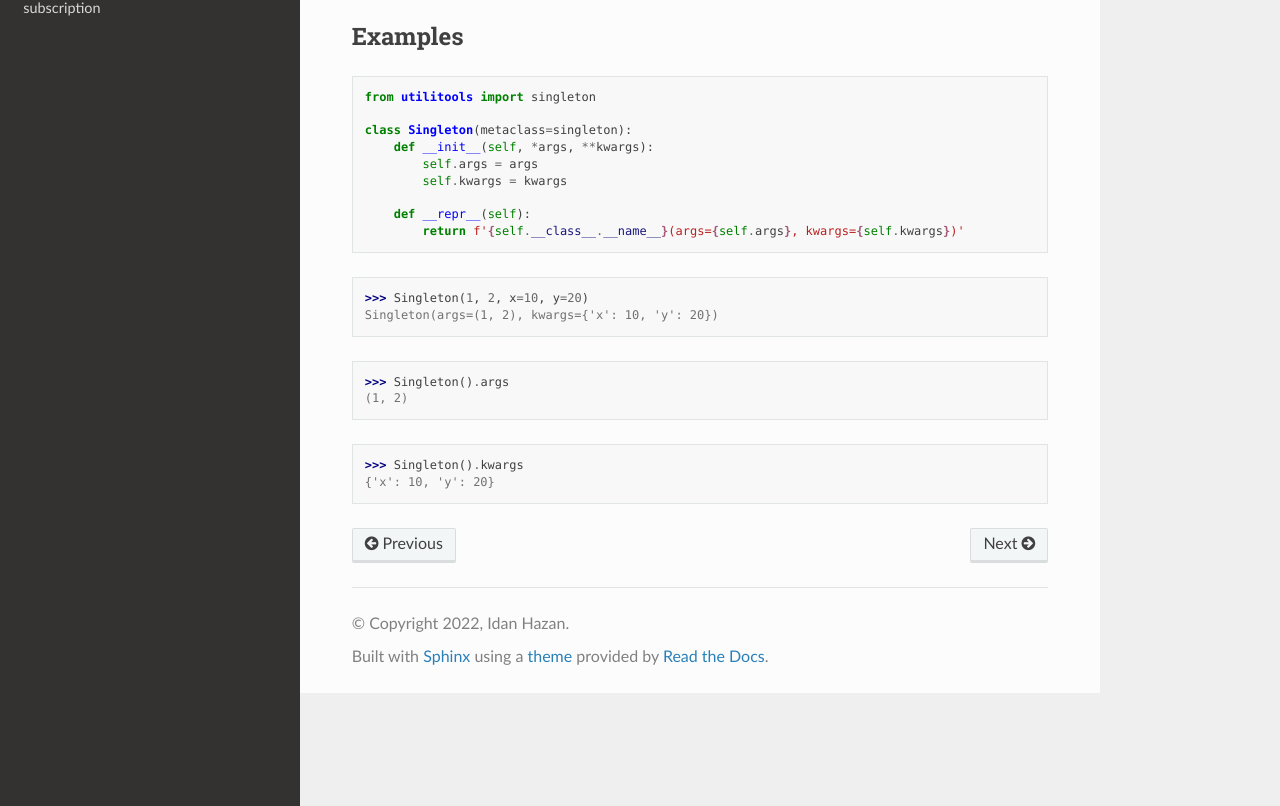
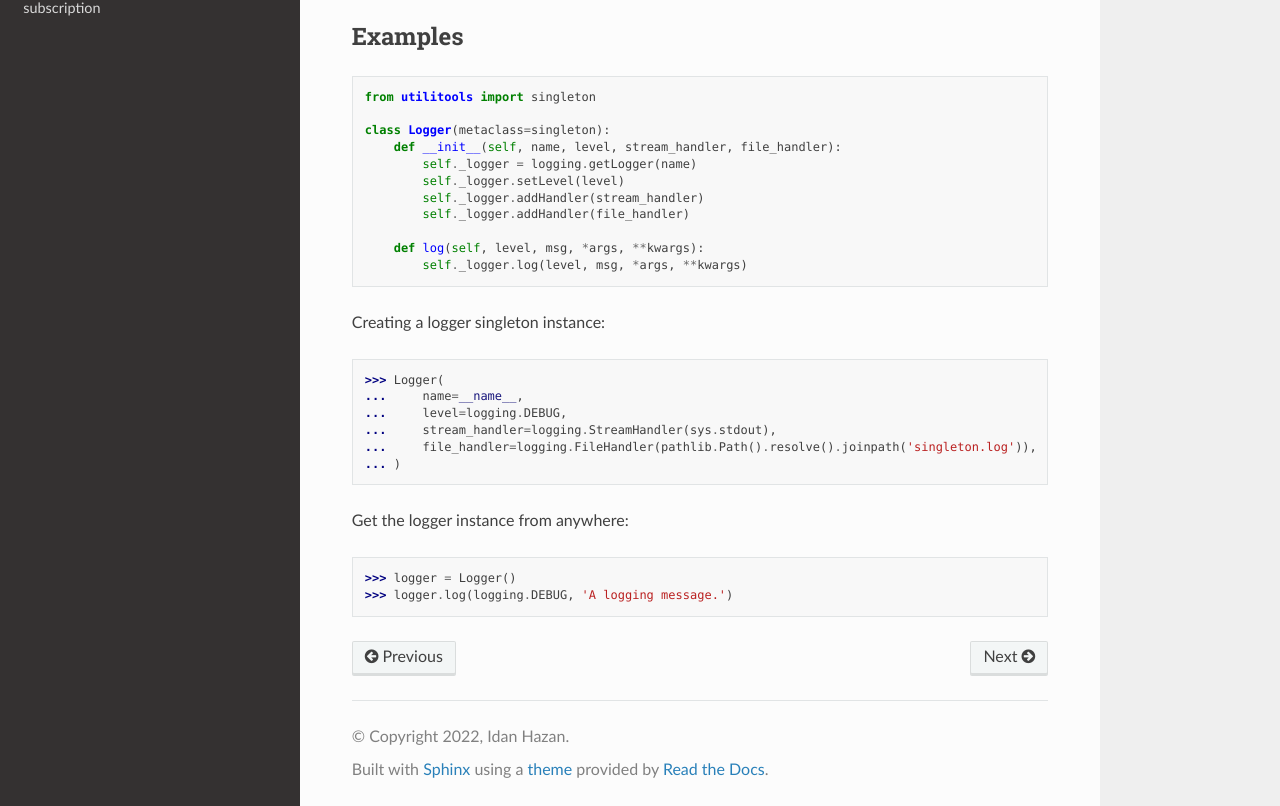
Before and after one commit to idanhazan/utilitools, a Sphinx documentation site: the page built from docs/collection/singleton.rst, in a window 1280 px wide and 1070 px high, cut to the strip 264-1070 px from the top of the window. Built offline with Sphinx 7.4.7 and the Read the Docs theme 2.0.0, drawn with Linux system fonts in a browser that asks for light colours.

Commit message:
Update singleton.rst

```diff
--- a/docs/collection/singleton.rst
+++ b/docs/collection/singleton.rst
@@ -10,21 +10,28 @@ Examples
 
 .. code-block:: python
 
-   from utilitools import singleton
+    from utilitools import singleton
 
-   class Singleton(metaclass=singleton):
-       def __init__(self, *args, **kwargs):
-           self.args = args
-           self.kwargs = kwargs
+    class Logger(metaclass=singleton):
+        def __init__(self, name, level, stream_handler, file_handler):
+            self._logger = logging.getLogger(name)
+            self._logger.setLevel(level)
+            self._logger.addHandler(stream_handler)
+            self._logger.addHandler(file_handler)
 
-       def __repr__(self):
-           return f'{self.__class__.__name__}(args={self.args}, kwargs={self.kwargs})'
+        def log(self, level, msg, *args, **kwargs):
+            self._logger.log(level, msg, *args, **kwargs)
 
->>> Singleton(1, 2, x=10, y=20)
-Singleton(args=(1, 2), kwargs={'x': 10, 'y': 20})
+Creating a logger singleton instance:
 
->>> Singleton().args
-(1, 2)
+>>> Logger(
+...     name=__name__,
+...     level=logging.DEBUG,
+...     stream_handler=logging.StreamHandler(sys.stdout),
+...     file_handler=logging.FileHandler(pathlib.Path().resolve().joinpath('singleton.log')),
+... )
 
->>> Singleton().kwargs
-{'x': 10, 'y': 20}
+Get the logger instance from anywhere:
+
+>>> logger = Logger()
+>>> logger.log(logging.DEBUG, 'A logging message.')
```
